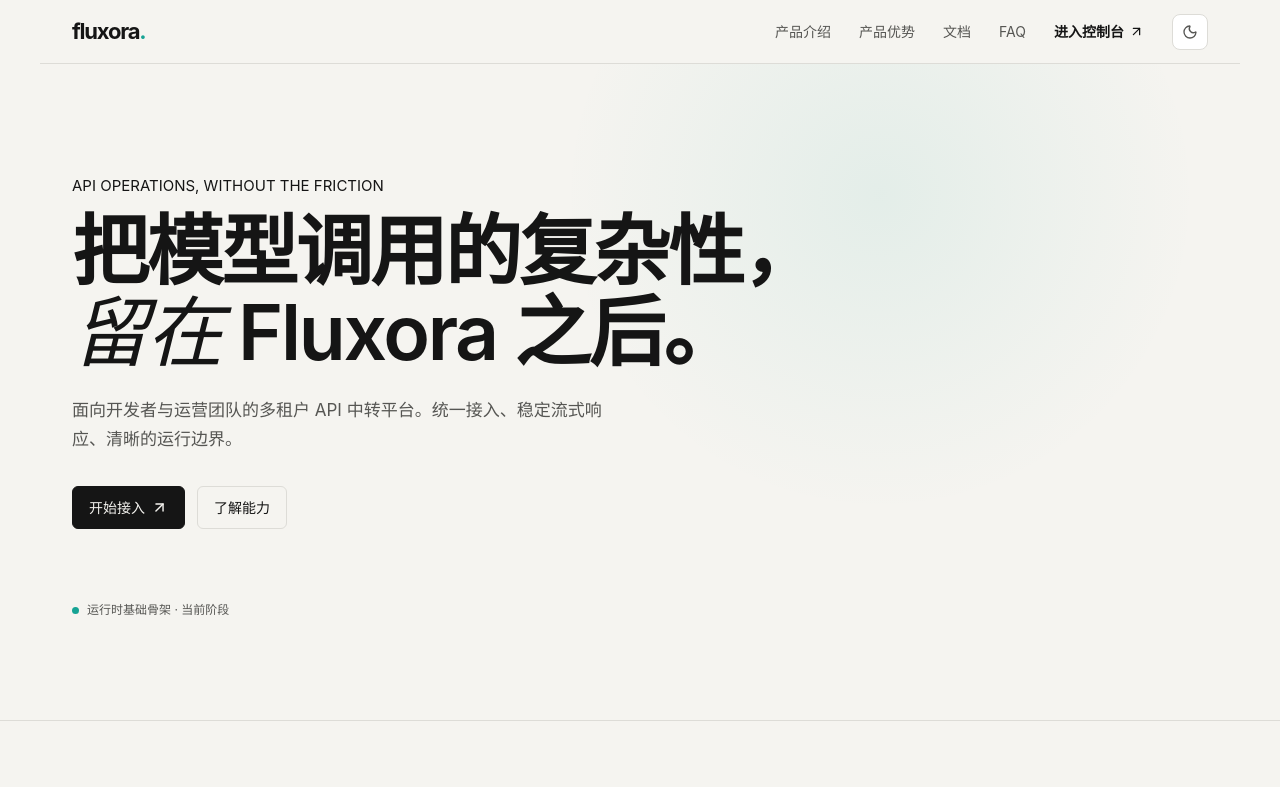
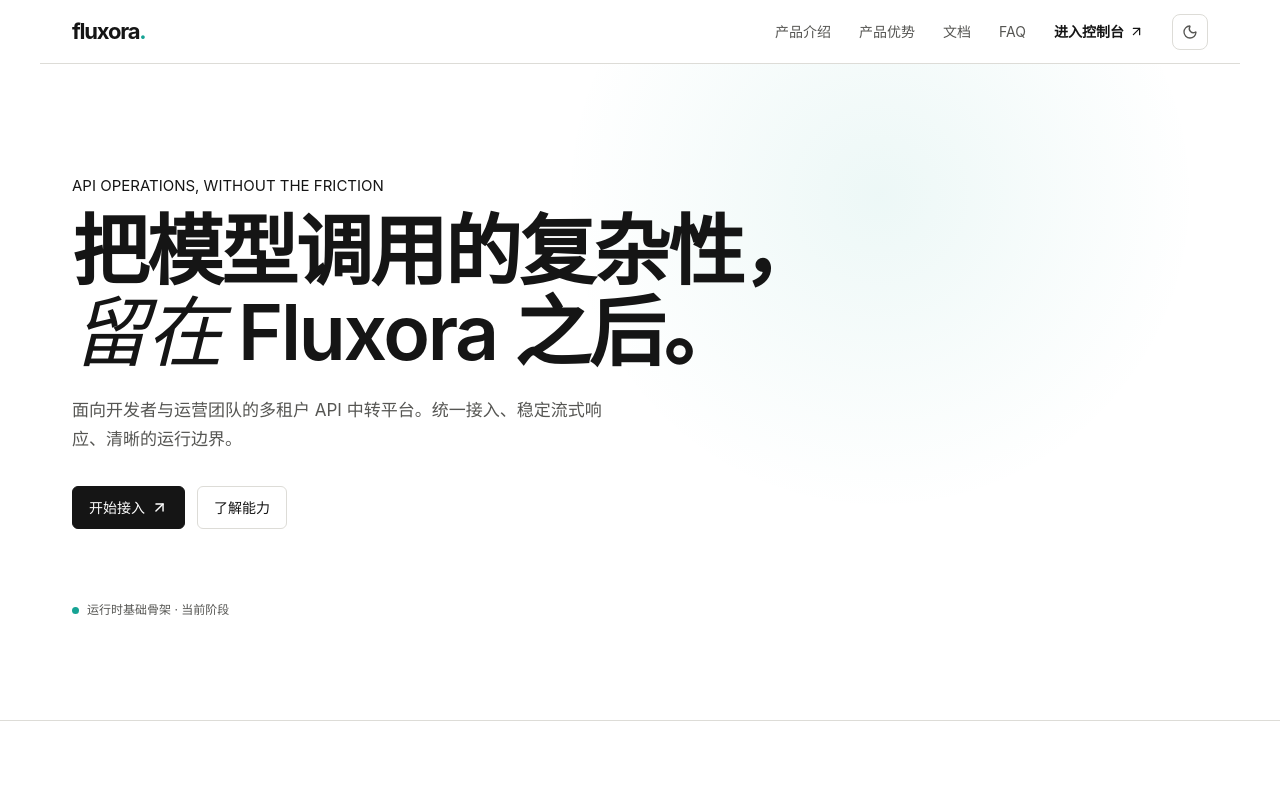
Before and after one commit to chjiae/fluxora, a Vue app in the folder fluxora-web/: page / in a window 1280 px wide. Shown: the top 787 px of the page. Built offline with nearby package versions, Linux system fonts and the light colour scheme; no server answers.

Commit message:
style: 移除灰色背景，亮色主题统一纯白

```diff
--- a/fluxora-web/src/stores/theme.ts
+++ b/fluxora-web/src/stores/theme.ts
@@ -24,7 +24,7 @@
       fontFamily: "-apple-system,BlinkMacSystemFont,'SF Pro Text','SF Pro Display','PingFang SC','Hiragino Sans GB','Microsoft YaHei UI',sans-serif",
       fontFamilyMono: "'SF Mono',Consolas,monospace",
       fontSize: '14px', borderRadius: '8px', lineHeight: '1.55',
-      bodyColor: isDark ? '#111110' : '#f5f4f0',
+      bodyColor: isDark ? '#111110' : '#ffffff',
       cardColor: isDark ? '#1c1c1b' : '#ffffff',
       modalColor: isDark ? '#1c1c1b' : '#ffffff',
       popoverColor: isDark ? '#1c1c1b' : '#ffffff',
--- a/fluxora-web/src/styles.css
+++ b/fluxora-web/src/styles.css
@@ -6,9 +6,9 @@
 
 /* ===== Light Theme (default) ===== */
 :root, [data-theme="light"] {
-  --bg: #f5f4f0;
+  --bg: #ffffff;
   --surface: #ffffff;
-  --surface-elevated: #fafaf8;
+  --surface-elevated: #f8f8f7;
   --text: #151515;
   --text-muted: #565653;
   --border: #dddcd7;
```
